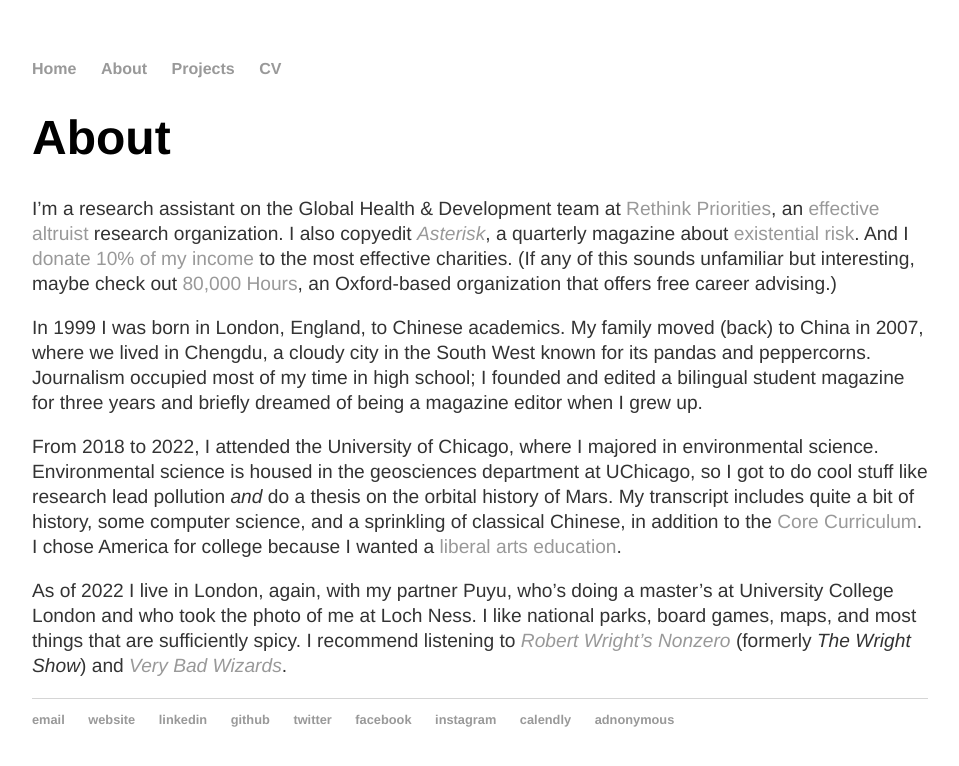
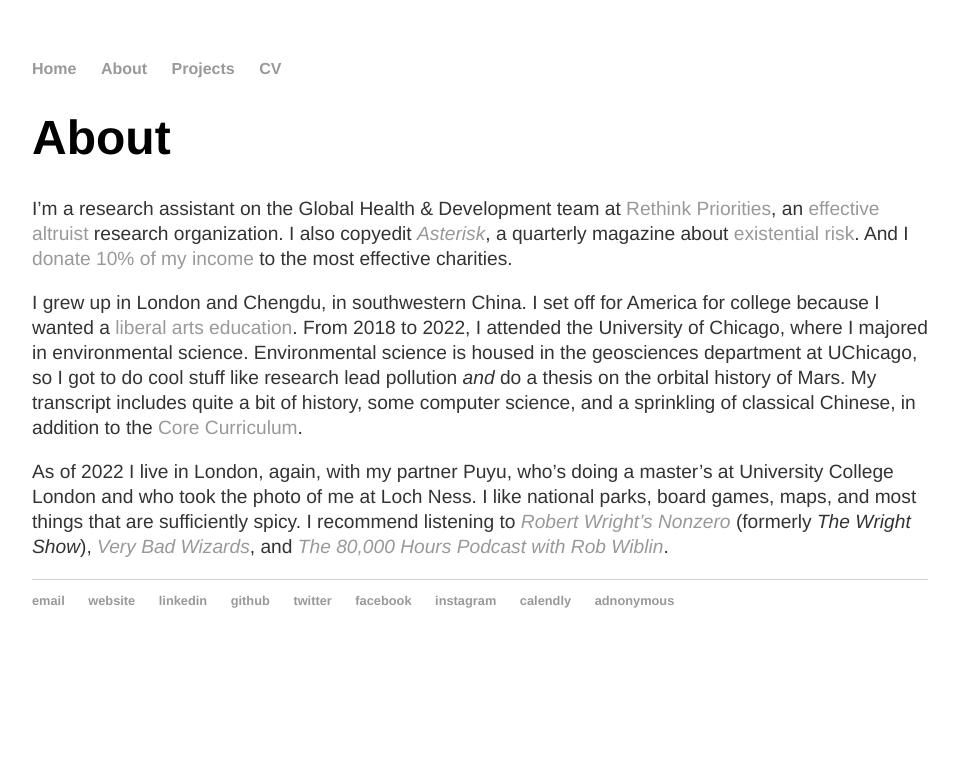
Before and after one commit to y-james-hu/y-james-hu.github.io, a Jekyll site: the page built from about/index.html, in a window 1280 px wide. Shown: the top 766 px of the page, without its empty margins (160-1119 px from the left). Built offline with Jekyll 4.4.1, drawn with Linux system fonts in a browser that asks for light colours.

Commit message:
Update index.html

```diff
--- a/about/index.html
+++ b/about/index.html
@@ -3,8 +3,7 @@ layout: default
 title: About
 ---
   <h1>{{ page.title }}</h1>
-    <p>I’m a research assistant on the Global Health & Development team at <a href = "https://rethinkpriorities.org/">Rethink Priorities</a>, an <a href = "https://effectivealtruism.org">effective altruist</a> research organization. I also copyedit <a href = "http://asteriskmag.com/"><em>Asterisk</em></a>, a quarterly magazine about <a href = "https://theprecipice.com/">existential risk</a>. And I <a href="https://www.givingwhatwecan.org/pledge">donate 10% of my income</a> to the most effective charities. (If any of this sounds unfamiliar but interesting, maybe check out <a href = "https://80000hours.org/">80,000 Hours</a>, an Oxford-based organization that offers free career advising.)</p>
-    <p>In 1999 I was born in London, England, to Chinese academics. My family moved (back) to China in 2007, where we lived in Chengdu, a cloudy city in the South West known for its pandas and peppercorns. Journalism occupied most of my time in high school; I founded and edited a bilingual student magazine for three years and briefly dreamed of being a magazine editor when I grew up.</p>
-    <p>From 2018 to 2022, I attended the University of Chicago, where I majored in environmental science. Environmental science is housed in the geosciences department at UChicago, so I got to do cool stuff like research lead pollution <em>and</em> do a thesis on the orbital history of Mars. My transcript includes quite a bit of history, some computer science, and a sprinkling of classical Chinese, in addition to the <a href = "https://college.uchicago.edu/academics/core-curriculum">Core Curriculum</a>. I chose America for college because I wanted a <a href = "https://en.wikipedia.org/wiki/Liberal_arts_education">liberal arts education</a>.</p>
-    <p>As of 2022 I live in London, again, with my partner Puyu, who’s doing a master’s at University College London and who took the photo of me at Loch Ness. I like national parks, board games, maps, and most things that are sufficiently spicy. I recommend listening to <em><a href = "https://bloggingheads.tv/programs/wrightshow">Robert Wright’s Nonzero</a></em> (formerly <em>The Wright Show</em>) and <em><a href = "https://www.verybadwizards.com/">Very Bad Wizards</a></em>.</p>
+    <p>I’m a research assistant on the Global Health & Development team at <a href = "https://rethinkpriorities.org/">Rethink Priorities</a>, an <a href = "https://effectivealtruism.org">effective altruist</a> research organization. I also copyedit <a href = "http://asteriskmag.com/"><em>Asterisk</em></a>, a quarterly magazine about <a href = "https://theprecipice.com/">existential risk</a>. And I <a href="https://www.givingwhatwecan.org/pledge">donate 10% of my income</a> to the most effective charities.</p>
+    <p>I grew up in London and Chengdu, in southwestern China. I set off for America for college because I wanted a <a href = "https://en.wikipedia.org/wiki/Liberal_arts_education">liberal arts education</a>. From 2018 to 2022, I attended the University of Chicago, where I majored in environmental science. Environmental science is housed in the geosciences department at UChicago, so I got to do cool stuff like research lead pollution <em>and</em> do a thesis on the orbital history of Mars. My transcript includes quite a bit of history, some computer science, and a sprinkling of classical Chinese, in addition to the <a href = "https://college.uchicago.edu/academics/core-curriculum">Core Curriculum</a>.</p>
+    <p>As of 2022 I live in London, again, with my partner Puyu, who’s doing a master’s at University College London and who took the photo of me at Loch Ness. I like national parks, board games, maps, and most things that are sufficiently spicy. I recommend listening to <em><a href = "https://bloggingheads.tv/programs/wrightshow">Robert Wright’s Nonzero</a></em> (formerly <em>The Wright Show</em>), <em><a href = "https://www.verybadwizards.com/">Very Bad Wizards</a></em>, and <em><a href = "https://80000hours.org/podcast/">The 80,000 Hours Podcast with Rob Wiblin</a></em>.</p>
     <p></p>
```
